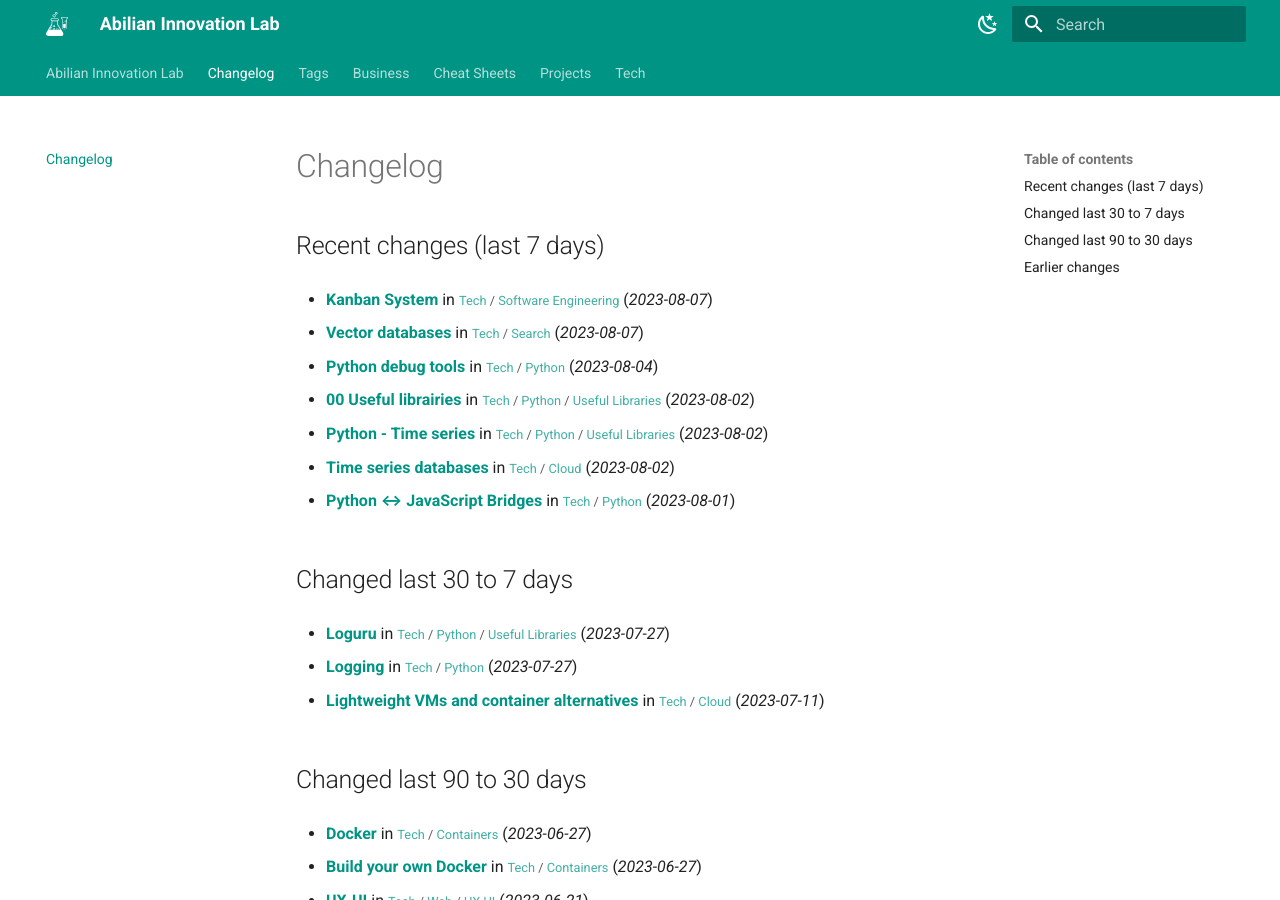
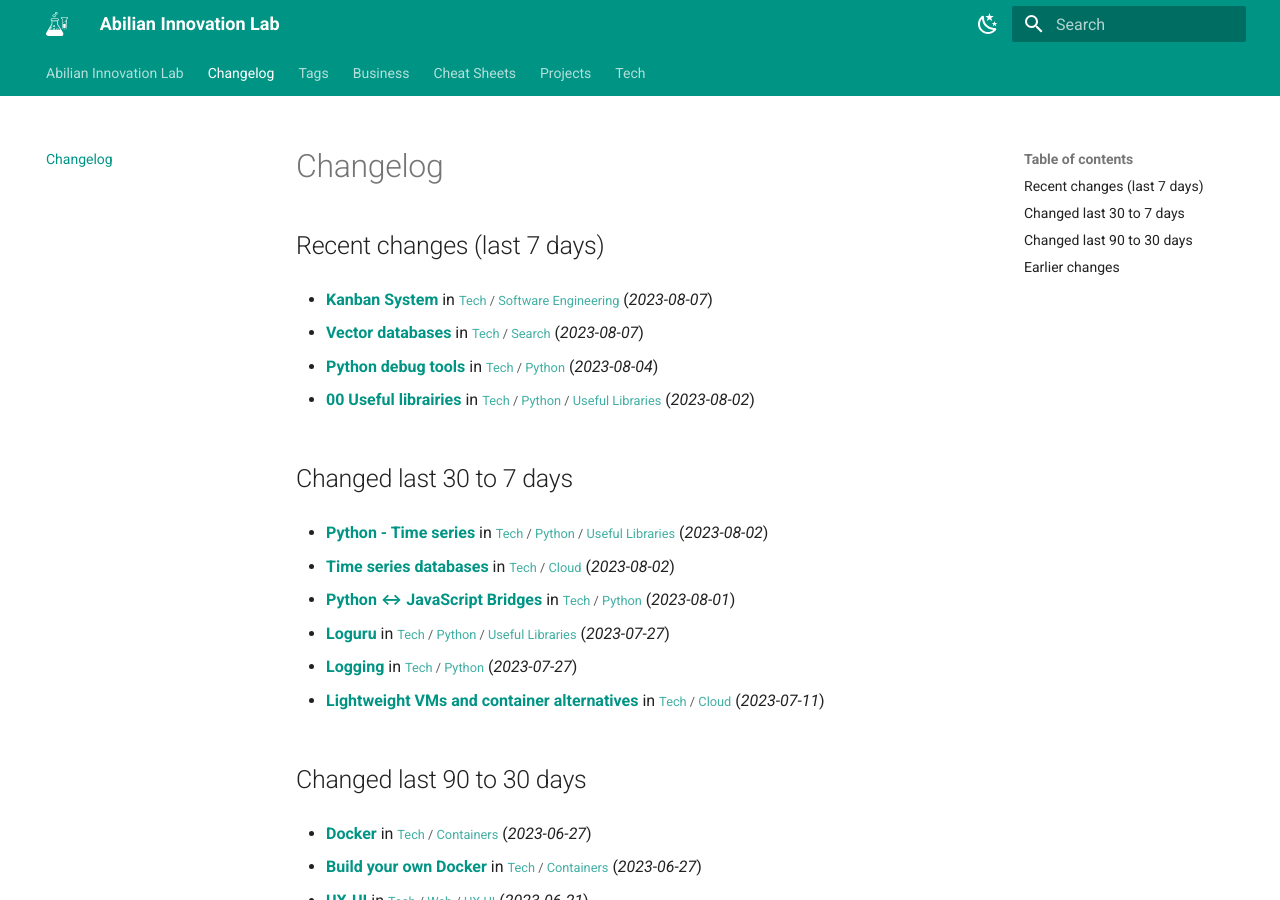
Before and after one commit to abilian/lab.abilian.com, an MkDocs documentation site: the page built from docs/changelog.md, in a window 1280 px wide and 900 px high. Built offline with MkDocs 1.6.1 and Material for MkDocs 9.7.7, drawn with Linux system fonts in a browser that asks for light colours; comment, search, counter and statistics services are not loaded; some of the changed text lies outside the part shown.

Commit message:
Update content

```diff
--- a/docs/changelog.md
+++ b/docs/changelog.md
@@ -10,15 +10,15 @@
 
 - **[00 Useful librairies](/Tech/Python/Useful Libraries/00 Useful librairies/)** in <small>[Tech](/Tech/00 Technology/) / [Python](/Tech/Python/(Pretty) tables in Python/) / [Useful Libraries](/Tech/Python/Useful Libraries/00 Useful librairies/)</small> (*2023-08-02*)
 
+
+
+## Changed last 30 to 7 days
+
 - **[Python - Time series](/Tech/Python/Useful Libraries/Python - Time series/)** in <small>[Tech](/Tech/00 Technology/) / [Python](/Tech/Python/(Pretty) tables in Python/) / [Useful Libraries](/Tech/Python/Useful Libraries/00 Useful librairies/)</small> (*2023-08-02*)
 
 - **[Time series databases](/Tech/Cloud/Time series databases/)** in <small>[Tech](/Tech/00 Technology/) / [Cloud](/Tech/Cloud/Buildpacks/)</small> (*2023-08-02*)
 
 - **[Python ↔︎ JavaScript Bridges](/Tech/Python/Python ↔︎ JavaScript Bridges/)** in <small>[Tech](/Tech/00 Technology/) / [Python](/Tech/Python/(Pretty) tables in Python/)</small> (*2023-08-01*)
-
-
-
-## Changed last 30 to 7 days
 
 - **[Loguru](/Tech/Python/Useful Libraries/Loguru/)** in <small>[Tech](/Tech/00 Technology/) / [Python](/Tech/Python/(Pretty) tables in Python/) / [Useful Libraries](/Tech/Python/Useful Libraries/00 Useful librairies/)</small> (*2023-07-27*)
 
```
Also changed, not shown: other parts of docs/changelog.md (+4 -4 lines).
